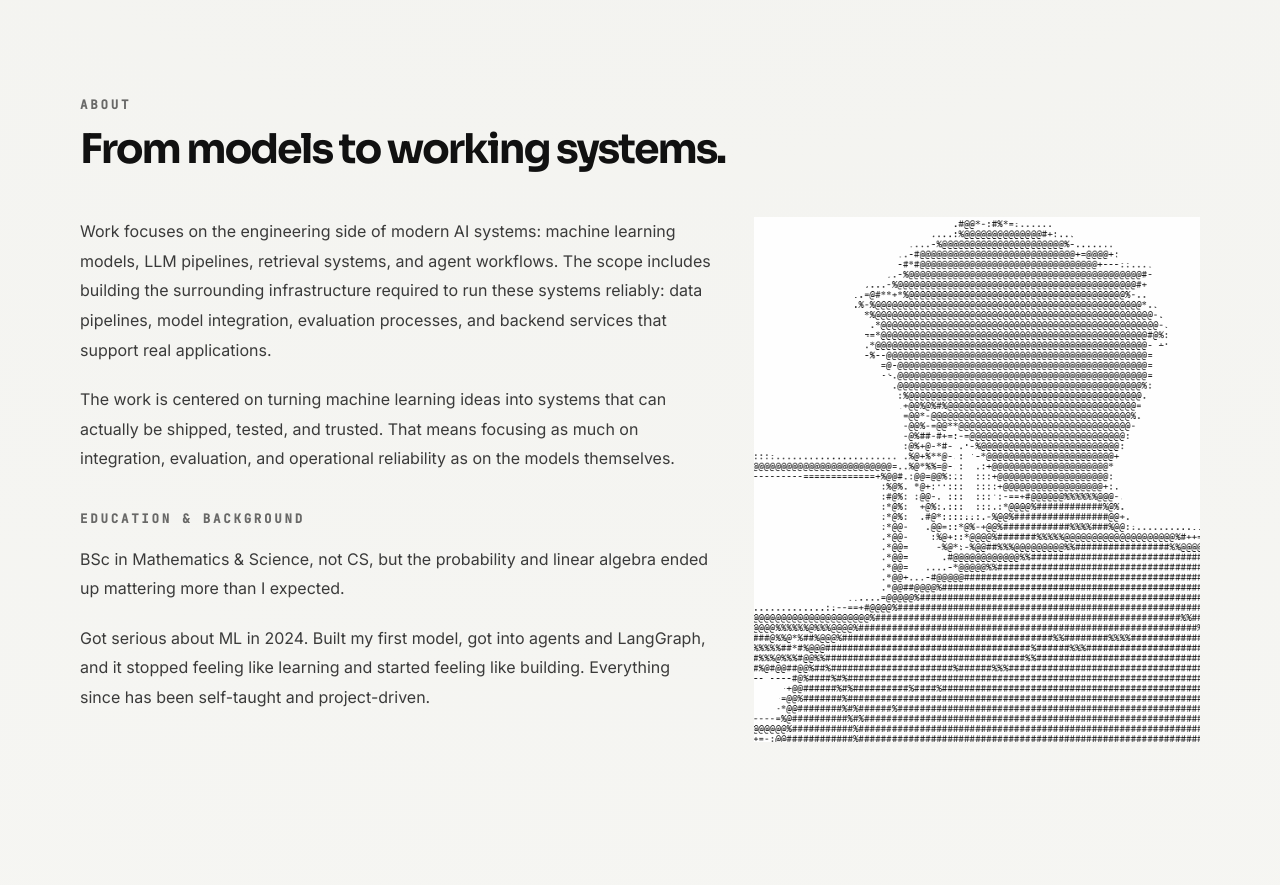
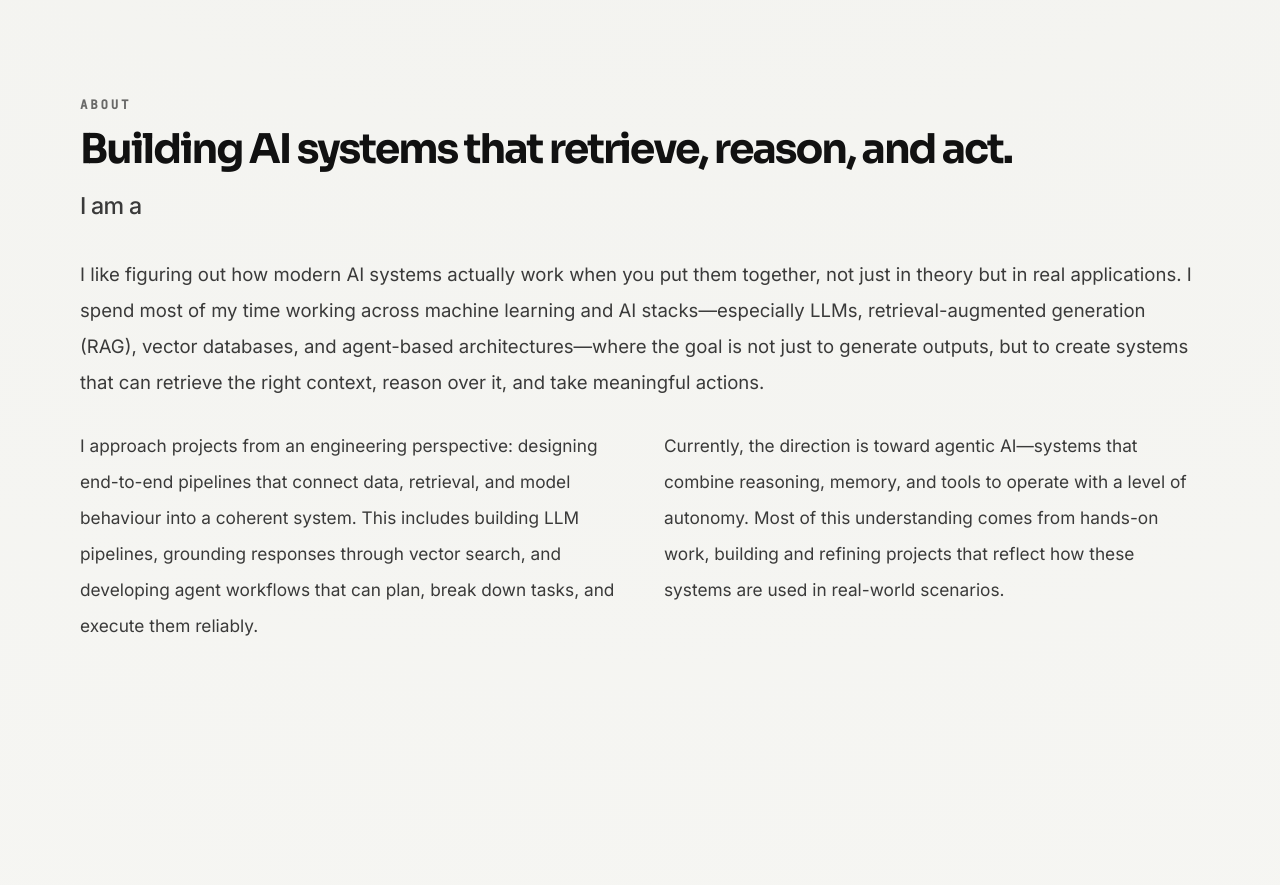
Before and after one commit to mahirmlk/portfolio-mahir, a Next.js app: page / in a window 1280 px wide. Shown: the part 840-1725 px from the top of the page. Built offline with nearby package versions, Linux system fonts and the light colour scheme.

Commit message:
feat: refresh about section copy

```diff
--- a/components/sections/AboutSection.tsx
+++ b/components/sections/AboutSection.tsx
@@ -1,62 +1,43 @@
-import Image from "next/image";
 import { Reveal } from "@/components/ui/Reveal";
+import { AboutRoleFlip } from "@/components/sections/AboutRoleFlip";
 
 interface AboutSectionProps {
   standalone?: boolean;
 }
+
+const aboutParagraphs = [
+  "I like figuring out how modern AI systems actually work when you put them together, not just in theory but in real applications. I spend most of my time working across machine learning and AI stacks—especially LLMs, retrieval-augmented generation (RAG), vector databases, and agent-based architectures—where the goal is not just to generate outputs, but to create systems that can retrieve the right context, reason over it, and take meaningful actions.",
+  "I approach projects from an engineering perspective: designing end-to-end pipelines that connect data, retrieval, and model behaviour into a coherent system. This includes building LLM pipelines, grounding responses through vector search, and developing agent workflows that can plan, break down tasks, and execute them reliably.",
+  "Currently, the direction is toward agentic AI—systems that combine reasoning, memory, and tools to operate with a level of autonomy. Most of this understanding comes from hands-on work, building and refining projects that reflect how these systems are used in real-world scenarios."
+];
 
 export function AboutSection({ standalone = false }: AboutSectionProps) {
   return (
     <section id="about" className="site-container section-block">
       <Reveal>
         <p className="section-eyebrow">{standalone ? "Profile" : "About"}</p>
-        <h2 className="section-title">From models to working systems.</h2>
+        <h2 className="section-title">Building AI systems that retrieve, reason, and act.</h2>
+        <AboutRoleFlip />
       </Reveal>
 
-      <div className="mt-10 grid gap-8 lg:mt-12 lg:gap-10 lg:grid-cols-[minmax(0,1.35fr)_minmax(320px,0.95fr)] lg:items-start">
-        <Reveal className="space-y-5" delay={80}>
-          <p className="section-copy">
-            Work focuses on the engineering side of modern AI systems: machine learning models, LLM
-            pipelines, retrieval systems, and agent workflows. The scope includes building the
-            surrounding infrastructure required to run these systems reliably: data pipelines,
-            model integration, evaluation processes, and backend services that support real
-            applications.
-          </p>
-          <p className="section-copy">
-            The work is centered on turning machine learning ideas into systems that can actually
-            be shipped, tested, and trusted. That means focusing as much on integration,
-            evaluation, and operational reliability as on the models themselves.
+      <Reveal delay={80}>
+        <div className="mt-7 max-w-[76rem] lg:mt-8">
+          <p className="max-w-[70rem] text-[1.05rem] leading-8 text-[var(--fg-muted)] sm:text-[1.16rem] sm:leading-9">
+            {aboutParagraphs[0]}
           </p>
 
-          <div className="pt-4">
-            <p className="section-eyebrow">
-              Education &amp; Background
-            </p>
-            <div className="mt-4 space-y-5">
-              <p className="section-copy">
-                BSc in Mathematics &amp; Science, not CS, but the probability and linear algebra
-                ended up mattering more than I expected.
+          <div className="mt-7 grid gap-7 lg:grid-cols-2 lg:gap-12">
+            {aboutParagraphs.slice(1).map((paragraph) => (
+              <p
+                key={paragraph}
+                className="text-[1rem] leading-8 text-[var(--fg-muted)] sm:text-[1.08rem] sm:leading-9"
+              >
+                {paragraph}
               </p>
-              <p className="section-copy">
-                Got serious about ML in 2024. Built my first model, got into agents and LangGraph,
-                and it stopped feeling like learning and started feeling like building. Everything
-                since has been self-taught and project-driven.
-              </p>
-            </div>
+            ))}
           </div>
-        </Reveal>
-
-        <Reveal delay={140} className="flex items-start justify-center lg:justify-end">
-          <Image
-            src="/assets/ascii-art-clean.png"
-            alt="ASCII art portrait"
-            width={530}
-            height={624}
-            priority={standalone}
-            className="h-auto w-full max-w-[22rem] object-contain opacity-90 mix-blend-multiply contrast-[1.08] sm:max-w-[25rem] lg:max-w-[30rem]"
-          />
-        </Reveal>
-      </div>
+        </div>
+      </Reveal>
     </section>
   );
 }
```
